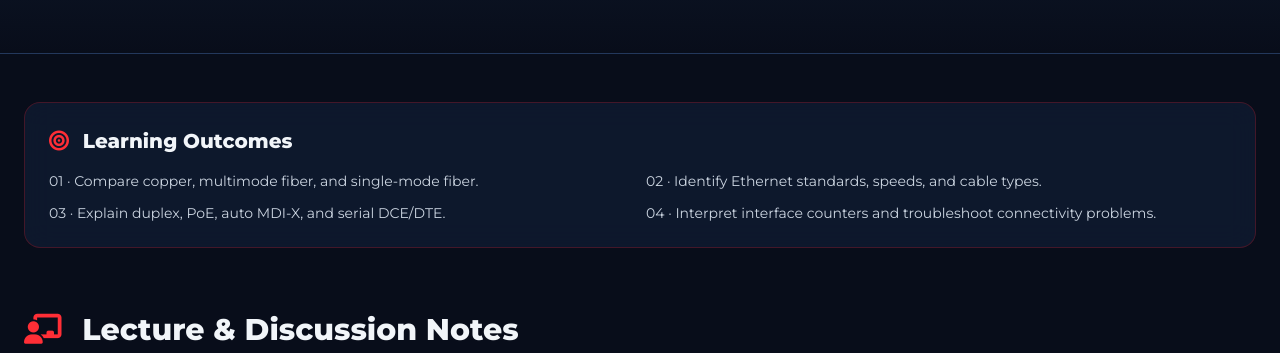
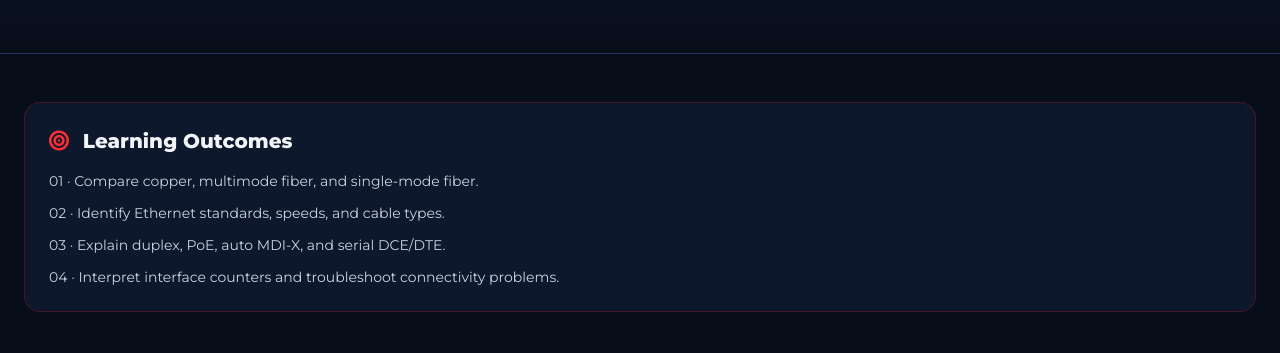
Before and after one commit to jessdev-id/mitl-ece-144l, a plain HTML site: page lab5.html in a window 1280 px wide. Shown: the part 402-755 px from the top of the page. Drawn offline with nearby package versions, Linux system fonts and the light colour scheme.

Commit message:
Change grid layout from 2 to 1 column

```diff
--- a/lab5.html
+++ b/lab5.html
@@ -317,7 +317,7 @@ section{
      </i>
      Learning Outcomes
     </h2>
-    <div class="grid md:grid-cols-2 gap-3 text-sm text-slate-300">
+    <div class="grid md:grid-cols-1 gap-3 text-sm text-slate-300">
      <p>
       01 &middot; Compare copper, multimode fiber, and single-mode fiber.
      </p>
```
